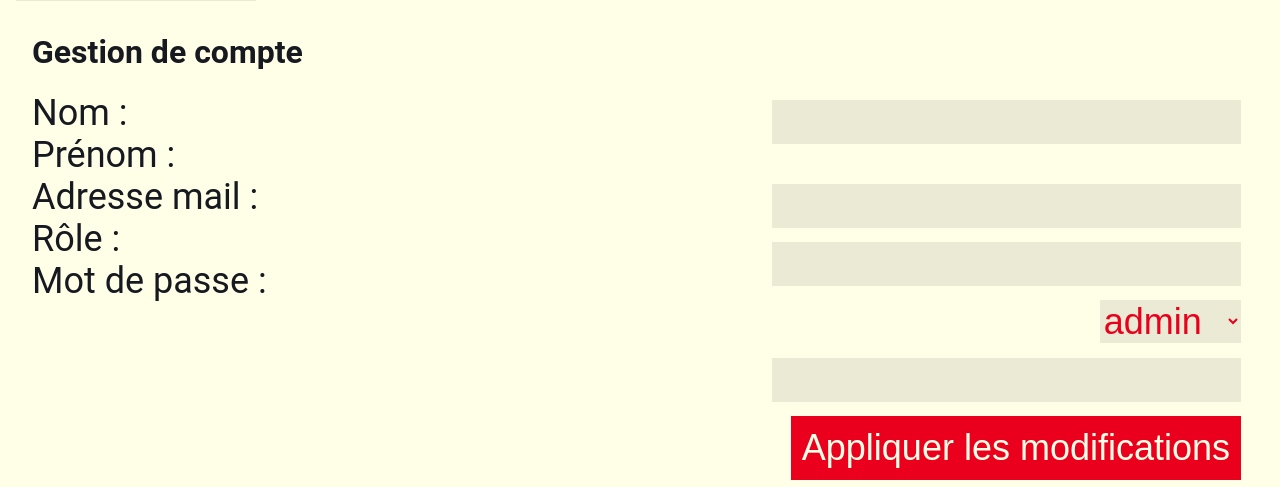
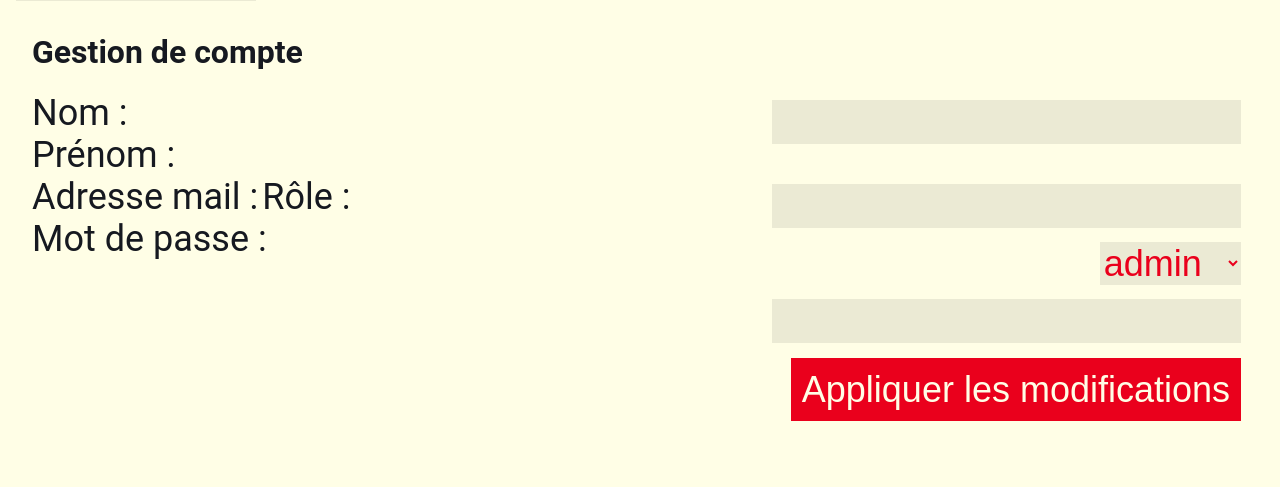
Before and after one commit to LionelSts/drivePicturesVideos, a PHP site: page /my_account.php in a window 1280 px wide. Shown: the part 665-1152 px from the top of the page. After the commit the page ends 1086 px from the top, so only its background shows below. Run offline with PHP 8.4, Linux system fonts and the light colour scheme; the visitor is signed in with stand-in values (Sample User, id 1).

Commit message:
diverses modifs

```diff
--- a/home.php
+++ b/home.php
@@ -7,7 +7,7 @@
 
 <?php
 session_start();
-//include("connexion.php");
+//include("./connexion.php");
 $mail = $_SESSION['mail'];
 $link = mysqli_connect("127.0.0.1", "root", "" , "drivelbr") ;
 $requete = "SELECT `role` FROM `utilisateurs` WHERE `mail` = '$mail'";; // Preparing the request to verify the password where the login entered is found on the database
@@ -16,7 +16,7 @@ $result = mysqli_query($link, $requete); // Saving the result
 ?>
 <body>
 <div id="header">
-<img id="logo-header" src="images/graphiqueLBR/logoLONGUEURClassic.png">
+<a href="home.php"><img id="logo-header" src="images/graphiqueLBR/logoLONGUEURClassic.png"></a>
 <input type="text" id="searchbar" placeholder="Barre de recherche"/>
 <img src="images/icons/search-logo.png" id="search-logo">
 </div>
--- a/menu.php
+++ b/menu.php
@@ -11,7 +11,7 @@
                 <li><a href='#' id='page'>Fichier 2</a></li>
             </ul>";
         if($role != 'lecture') $html.= "<li class='menuLine'><img class='iconMenu' src='images/icons/trash_red.png'><a href='#' id='page'>Corbeille</a></li>";
-        $html.="<li class='menuLine'><img class='iconMenu' src='images/icons/engrenages.png'><a href='#'>Gestion</a></li><ul>
+        $html.="<li class='menuLine'><img class='iconMenu' src='images/icons/engrenages.png'><a>Gestion</a></li><ul>
             <li class='menuLine'><img class='iconMenu' src='images/icons/user.png'><a href='my_account.php' id='page'>Gérer mon compte</a></li>";
         if($role == 'admin') $html.="<li class='menuLine'><img class='iconMenu' src='images/icons/multiple-users-silhouette.png'><a href='#' id='page'>Gérer les comptes</a></li>";
         if($role == 'ecriture' || $role == 'admin') $html.= "<li class='menuLine'><img class='iconMenu' src='images/icons/tag.png'><a href='#' id='page'>Gérer les tags</a></li>";
--- a/my_account.php
+++ b/my_account.php
@@ -23,23 +23,23 @@ $link = mysqli_connect("127.0.0.1", "root", "" , "drivelbr") ;
         </div>
         <div id="pageContent">
             <h1 class="bigTitle">Gestion de compte</h1>
-            <form class="profile">
-                <label class="profile" for="nom">Nom : </label>
-                <input class="profile" type="text" id="nom"><br>
+            <form class="profile" method="post" action="my_account-action.php">
+                <label class="profile" for="nom" >Nom : </label>
+                <input class="profile" type="text" id="nom" name="nom"><br>
                 <label class="profile" for="prenom">Prénom : </label>
-                <input class="profile" type="text" id="prenom"><br>
+                <input class="profile" type="text" id="prenom" name="prenom"><br>
                 <label class="profile" for="mail">Adresse mail :</label>
-                <input class="profile" type="email" id="mail"><br>
-                <label class="profile" for="role">Rôle :</label>
-                <select name="role" id="role-select">
-                    <option value="dog">invité</option>
-                    <option value="cat">ecriture</option>
-                    <option value="hamster">lecture</option>
-                    <option selected value="parrot">admin</option>
-                </select><br>
+                <?php if ($_SESSION['role'] != "admin") echo '<input class="profile" type="email" id="mail" name="email" value = ',$_SESSION["mail"],' ><br>';?>
+                <?php if($_SESSION['role'] == "admin") echo "<label class='profile' for='role'>Rôle :</label>
+                    <select name='role' id='role-select' name='role'>
+                    <option value='invite'>invité</option>
+                    <option value='ecriture'>ecriture</option>
+                    <option value='lecture'>lecture</option>
+                    <option selected value='admin'>admin</option>
+                </select><br>";?>
                 <label for="username">Mot de passe :</label>
-                <input class="profile" type="password" id="motdepasse"><br>
-                <input class="profile" type="submit" value="Appliquer les modifications">
+                <input class="profile" type="password" id="motdepasse" name="password"><br>
+                <input class="profile" type="submit" style="cursor: pointer;" value="Appliquer les modifications">
             </form>
         </div>
     </div>
--- a/style.css
+++ b/style.css
@@ -114,6 +114,11 @@ html, body {
     padding: 12px 20px;
 }
 
+
+#searchbar:hover {
+    width: 80%;
+}
+
 #search-logo{
     margin-left: -3%;
     margin-top: 2.35%;
```
Also changed, not shown: my_account-action.php (added, +17 -0 lines).
